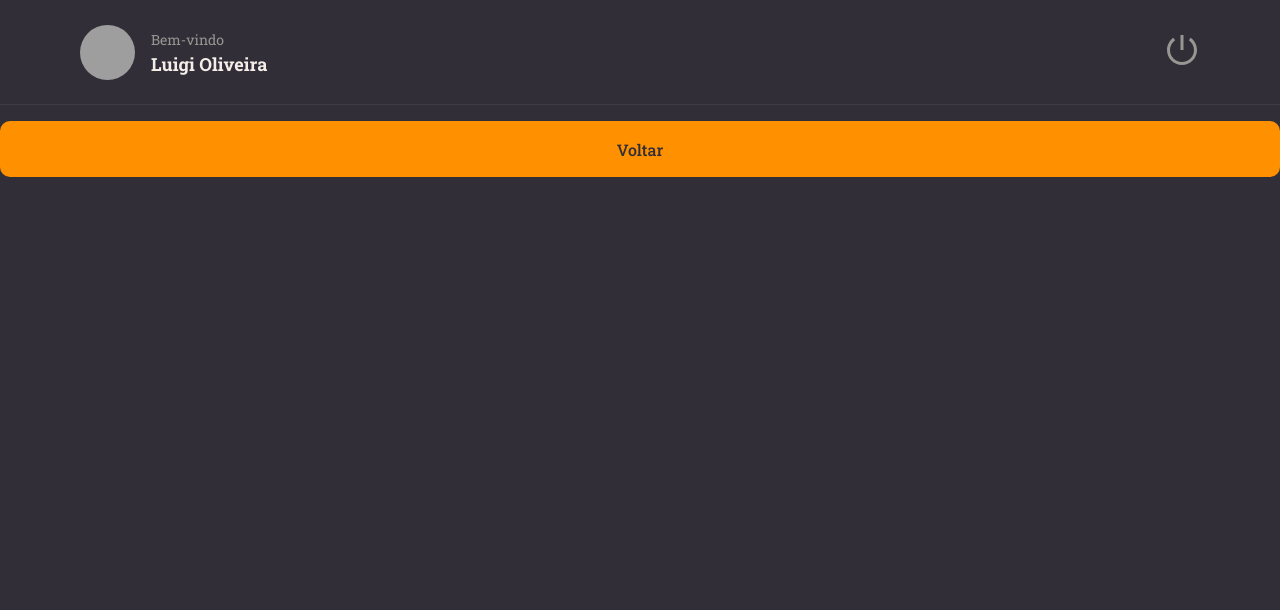
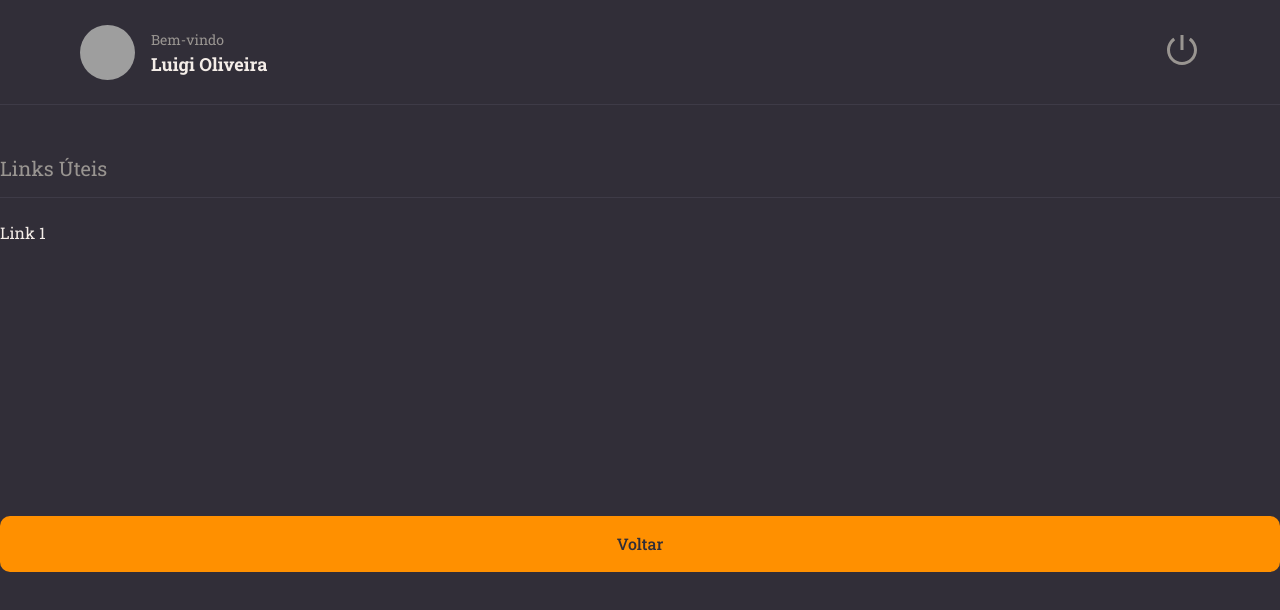
Before and after one commit to LuigiEBO/Rocket-Notes, a React (Vite) app: page / in a window 1280 px wide. Shown: the top 610 px of the page. Built offline with nearby package versions, Linux system fonts and the light colour scheme; grey boxes are pictures that could not be loaded.

Commit message:
Children

```diff
--- /dev/null
+++ b/src/components/Section/index.jsx
@@ -0,0 +1,10 @@
+import { Container } from "./styles"
+
+export function Section({title, children}) {
+  return (
+    <Container>
+      <h2>{title}</h2>
+      {children}
+    </Container>
+  )
+}
--- /dev/null
+++ b/src/components/Section/styles.js
@@ -0,0 +1,18 @@
+import styled from 'styled-components'
+
+export const Container = styled.section`
+  margin: 50px 0 28px;
+
+  > h2 {
+    border-bottom-width: 1px;
+    border-bottom-style: solid;
+    border-bottom-color: ${({ theme }) => theme.COLORS.BACKGROUND_700};
+
+    padding-bottom: 16px;
+    margin-bottom: 24px;
+
+    color: ${({ theme }) => theme.COLORS.GRAY_100};
+    font-size: 20px;
+    font-weight:400;
+  }
+`
--- a/src/pages/Details/index.jsx
+++ b/src/pages/Details/index.jsx
@@ -1,11 +1,20 @@
 
-import {Container} from "./style"
+import {Container, Links} from "./style"
 import { Header } from "../../components/header"
 import { Button } from "../../components/Button"
+import { Section } from "../../components/Section"
 export function Details() {
   return (
     <Container>
       <Header/>
+      <Section title="Links Úteis">
+        <Links>
+          <li>
+            <a href="#">Link 1</a>
+          </li>
+        </Links>
+      </Section>
+
       <Button title="Voltar" />
     </Container>
   )
--- a/src/pages/Details/style.js
+++ b/src/pages/Details/style.js
@@ -9,3 +9,15 @@
   "header"
   "content";
 `;
+
+export const Links = styled.ul`
+  list-style: none;
+
+  >li {
+    margin-top: 12px;
+
+    > a {
+      color: ${({theme}) => theme.COLORS.WHITE};
+    }
+  }
+`
```
